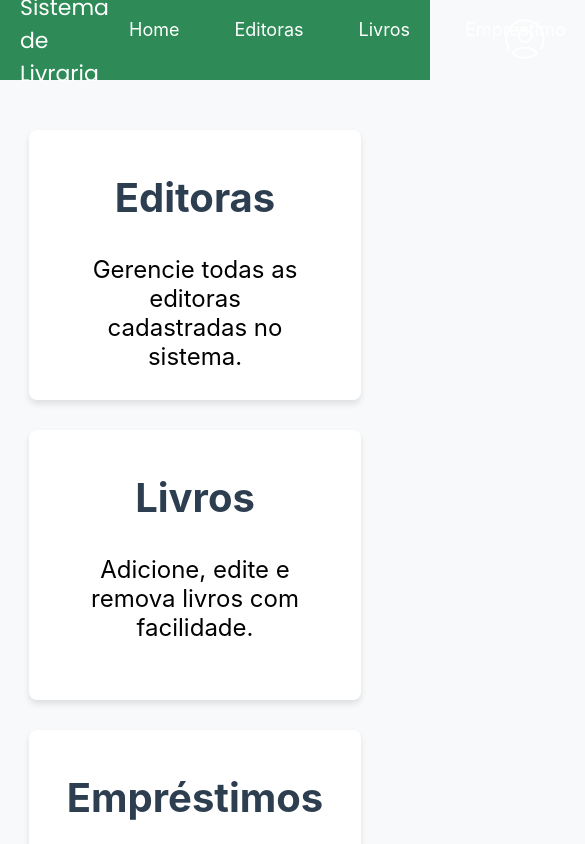
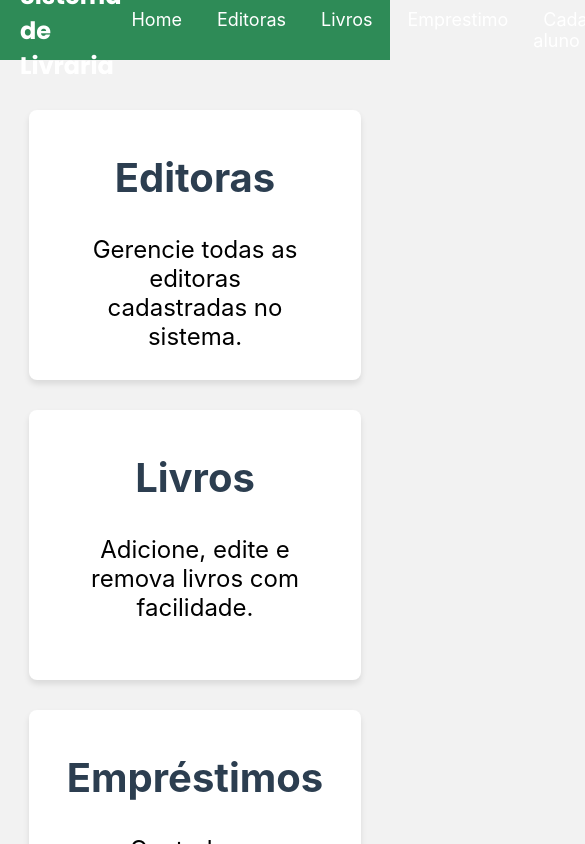
Before and after one commit to FranciscoChagasB/projeto-final-livraria, a React (Create React App) app in the folder frontend-react-puro/: page /home in a window 390 px wide. Shown: the top 844 px of the page, 585 px wide, since content can reach past the window. Built offline with nearby package versions, Linux system fonts and the light colour scheme; sample sign-in values are in the browser's storage.

Commit message:
responsividade

```diff
--- a/frontend-react-puro/public/index.html
+++ b/frontend-react-puro/public/index.html
@@ -1,7 +1,8 @@
 <!DOCTYPE html>
-<html lang="en">
+<html lang="pt-br">
   <head>
     <meta charset="utf-8" />
+    <meta name="viewport" content="width=device-width, initial-scale=1" />
     <link rel="icon" href="%PUBLIC_URL%/favicon.ico" />
     <link rel="apple-touch-icon" href="%PUBLIC_URL%/favicon.ico" />
     <link rel="manifest" href="%PUBLIC_URL%/manifest.json" />
--- a/frontend-react-puro/src/components/Header/Header.css
+++ b/frontend-react-puro/src/components/Header/Header.css
@@ -1,9 +1,10 @@
+@import url('https://fonts.googleapis.com/css2?family=Poppins:wght@300;400;500;600;700&display=swap');
+
 .header-container {
     background-color: #2e8b57;
-    padding: 10px 20px;
     display: flex;
     align-items: center;
-    justify-content: space-around;
+    justify-content: space-between;
     width: 100%;
     position: relative;
     top: 0;
@@ -12,45 +13,16 @@
     z-index: 1000;
 }
 
-.nav-content {
-    display: flex;
-    justify-content: space-around;
-    align-items: center;
-    width: 100%;
-    max-width: 1200px;
-    margin: 0 auto;
+.header-container .logo {
+    color: white;
+    font-size: 12px;
+    margin-left: 20px;
+    font-family: "Poppins", sans-serif;
 }
-
-.home-link {
-    color: white;
-    text-decoration: none;
-    font-family: 'Georgia', serif;
-    font-weight: bold;
-    padding: 10px;
-    cursor: pointer;
-}
-/* Navbar */
-.logo h1 {
-    color: #ffffff;
-    font-size: 22px;
-    font-family: "Poppins", sans-serif;
-    font-weight: 400;
-}
-
-.profile-container button {
-    background: none;
-    border: none;
-}
-
 
 .nav-content {
     display: flex;
     align-items: center;
-}
-
-/* Navbar padrão (desktop) */
-.nav {
-    display: flex;
 }
 
 .nav ul {
@@ -59,10 +31,6 @@
     margin: 0;
     display: flex;
     gap: 15px;
-}
-
-.nav ul li {
-    margin: 10px;
 }
 
 .nav ul li a {
@@ -76,10 +44,63 @@
 .nav ul li a:hover {
     background-color: #010300;
     border-radius: 5px;
-    transition: 0.9s;
 }
 
-/* Ícone do menu hambúrguer (somente mobile) */
+.profile-container {
+    position: relative;
+    display: flex;
+    align-items: center;
+    margin-right: 20px;
+
+}
+
+.profile-container button {
+    background: none;
+    border: none;
+    cursor: pointer;
+}
+
+.profile-container .dropdown-menu {
+    position: absolute;
+    top: 50px;
+    right: 0;
+    background-color: #010300;
+    display: none;
+    flex-direction: column;
+    padding: 10px;
+    border-radius: 20px;
+    z-index: 1000;
+    min-width: 120px;
+    box-shadow: 0px 4px 6px rgba(0, 0, 0, 0.1);
+    gap: 5px;
+}
+
+.profile-container.active .dropdown-menu {
+    display: flex;
+}
+
+.dropdown-menu a, .dropdown-menu button {
+    color: white;
+    text-decoration: none;
+    background-color: #2e8b57;
+    font-weight: bold;
+    padding: 8px;
+    border-radius: 8px;
+    text-align: center;
+    border: none;
+    cursor: pointer;
+}
+
+.dropdown-menu button:hover {
+    background-color: #11301e;
+}
+
+.dropdown-menu a:hover {
+    background-color: #11301e;
+}
+
+
+/* Navbar mobile */
 .hamburger-menu {
     display: none;
     flex-direction: column;
@@ -129,49 +150,3 @@
     font-family: "Poppins", sans-serif;
     font-weight: 400;
 }
-
-.profile-container {
-    display: flex;
-    align-items: center;
-    transition: all 0.2s ease-out;
-}
-
-.profile-container.active {
-    background-color: #213635;
-    display: flex;
-    flex-direction: column;
-    gap: 10px;
-    margin-top: 70px;
-    margin-left: 130px;
-    padding: 10px;
-    border-bottom-right-radius: 10px;
-    border-bottom-left-radius: 10px;
-}
-
-.dropdown-menu {
-    display: flex;
-    flex-direction: column;
-    gap: 10px;
-    padding: 10px;
-}
-
-.dropdown-menu a {
-    color: white;
-    text-decoration: none;
-    color: #2e8b57;
-    font-weight: bold;
-}
-
-.dropdown-menu button {
-    display: block;
-    text-decoration: none;
-    color: #273523;
-    background-color: #ffffff;
-    font-weight: bold;
-    margin-top: 10px;
-}
-
-.dropdown-menu button:hover {
-    background-color: #f0fff0;
-    border-radius: 5px;
-}
--- a/frontend-react-puro/src/components/Header/Header.js
+++ b/frontend-react-puro/src/components/Header/Header.js
@@ -56,23 +56,6 @@ const Header = () => {
                         <li><Link to="/teste4">Cadastro aluno</Link></li>
                     </ul>
                 </nav>
-
-                {isLoggedIn && (
-                    <div className="profile-container" ref={dropdownRef}>
-                        <button
-                            className="profileButton"
-                            onClick={() => setIsDropdownOpen(!isDropdownOpen)}
-                        >
-                            <img src={perfilIcon} alt="Ícone" height={40} />
-                        </button>
-                        {isDropdownOpen && (
-                            <div className="dropdown-menu">
-                                <Link to="/profile" className="dropdown-link">Ver Perfil</Link>
-                                <button onClick={handleLogout}>Logout</button>
-                            </div>
-                        )}
-                    </div>
-                )}
             </div>
 
             {/* Menu Hamburguer (somente mobile) */}
--- a/frontend-react-puro/src/components/Login/Login.css
+++ b/frontend-react-puro/src/components/Login/Login.css
@@ -5,6 +5,7 @@
     justify-content: center;
     height: 100%;
     background-color: #f0fff0d9;
+    padding: 20px;
 }
 
 .login-container h2 {
@@ -12,6 +13,7 @@
     font-size: 28px;
     font-weight: bold;
     margin-bottom: 20px;
+    text-align: center;
 }
 
 /* Estilização do formulário */
@@ -63,6 +65,7 @@
     margin-top: 15px;
     color: #006400;
     font-size: 14px;
+    text-align: center;
 }
 
 .login-container p a {
@@ -101,13 +104,31 @@
     }
 }
 
-
 @media screen and (max-width: 768px) {
-
-    body {
+    .login-container {
+        padding: 15px;
         height: 100%;
     }
-    .login-container {
 
+    .login-form {
+        width: 90%;
+        padding: 35px;
+        height: 300px;
+        gap: 20px;
+    }
+
+    .login-container h2 {
+        font-size: 26px;
+    }
+
+    .login-form input {
+        font-size: 16px;
+        padding: 12px;
+        height: 30px;
+    }
+
+    .login-form button {
+        font-size: 16px;
+        padding: 12px;
     }
 }
--- a/frontend-react-puro/src/index.css
+++ b/frontend-react-puro/src/index.css
@@ -6,9 +6,7 @@ body {
     sans-serif;
   -webkit-font-smoothing: antialiased;
   -moz-osx-font-smoothing: grayscale;
-  height: 100%;
-  width: 100%;
-  background-color: #f8f9fa;
+  background-color: #f2f2f2;
 }
 
 code {
```
